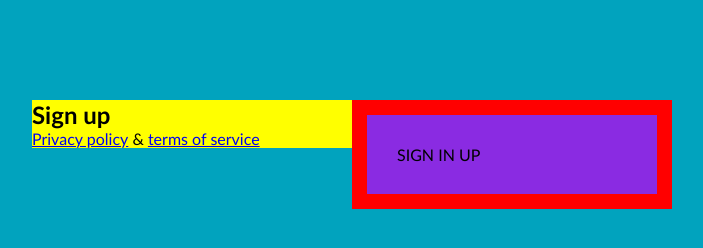
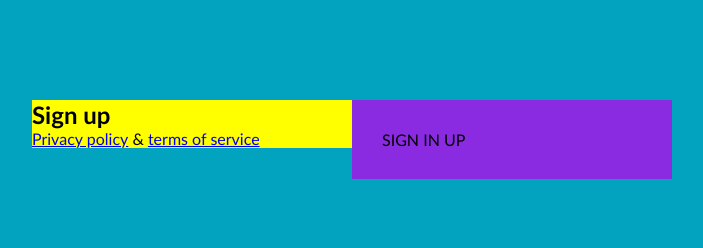
Before and after one commit to Atru8729/6-sign-up, a plain HTML site: page index.html in a window 1280 px wide. Shown: the whole page, without its empty margins (208-911 px from the left). Drawn offline with Linux system fonts and the light colour scheme; files whose address does not match are found by name.

Commit message:
Reset css

```diff
--- a/css/main.css
+++ b/css/main.css
@@ -41,7 +41,6 @@ body {
     display: inline-block;
     width: 40%;
     padding: 30px;
-    border: 15px solid red;
     float: left;
     background-color: blueviolet;
 }
```
